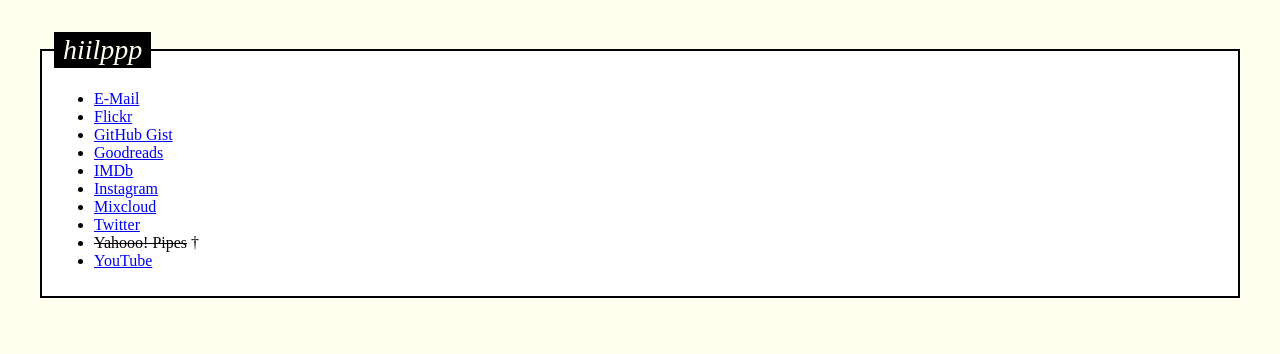
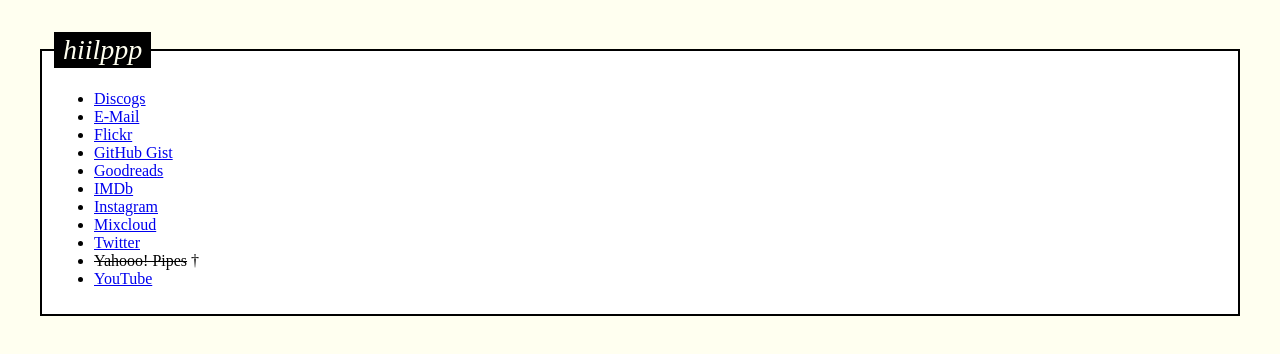
Before and after one commit to hiilppp/hiilppp.github.io, a plain HTML site: page index.html in a window 1280 px wide. Drawn offline with Linux system fonts and the light colour scheme.

Commit message:
Add Discogs

```diff
--- a/index.html
+++ b/index.html
@@ -29,6 +29,7 @@
 	<fieldset class="custom-fieldset">
 		<legend>hiilppp</legend>
 			<ul>
+				<li><a href="https://www.discogs.com/user/hiilppp">Discogs</a></li>
 				<li><a href="E-Mail" rel="nofollow" onclick="this.href='mailto:' + 'hiilppp' + '+592665' + '@' + 'gmail.com'">E-Mail</a></li>
 				<li><a href="https://www.flickr.com/photos/hiilppp/">Flickr</a></li>
 				<li><a href="https://gist.github.com/hiilppp">GitHub Gist</a></li>
```
